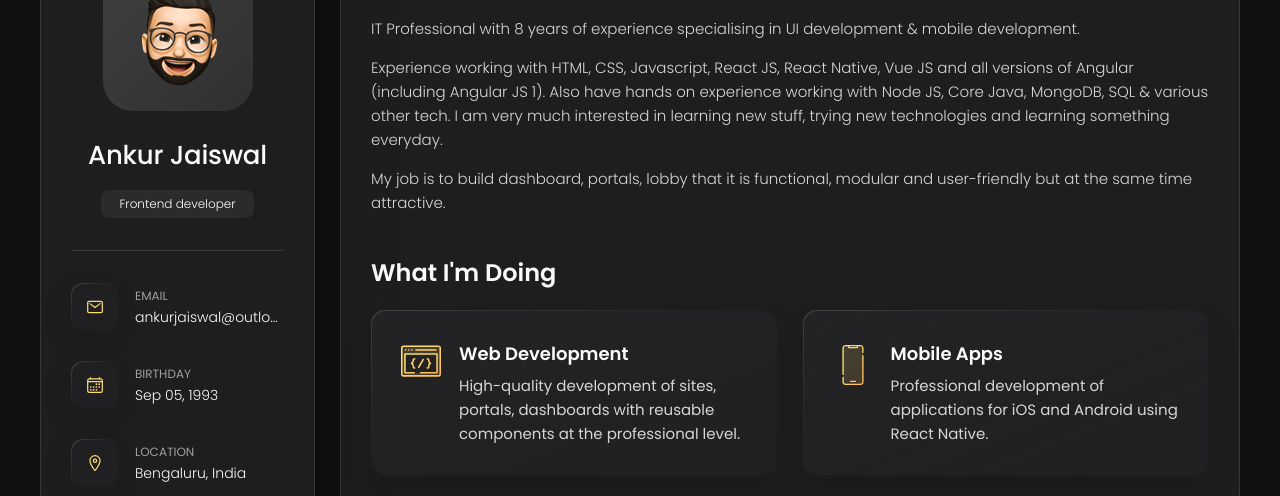
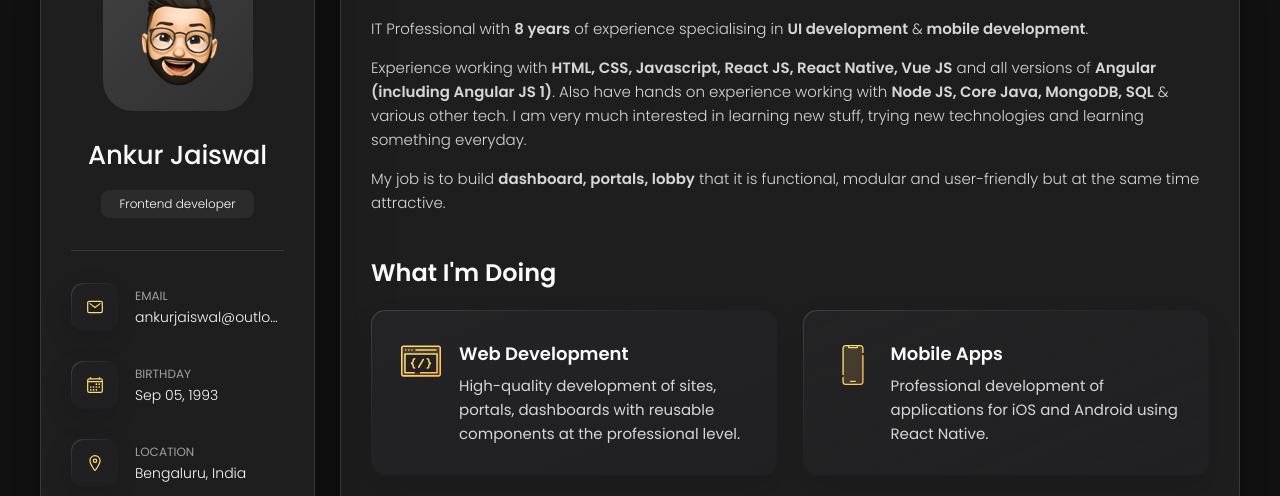
Before and after one commit to ankurjaiswal4/ankurjaiswal4.github.com, a plain HTML site: page index.html in a window 1280 px wide. Shown: the part 157-653 px from the top of the page. Drawn offline with nearby package versions, Linux system fonts and the light colour scheme.

Commit message:
updated strong tag

```diff
--- a/index.html
+++ b/index.html
@@ -162,20 +162,20 @@
 
           <section class="about-text">
             <p>
-              IT Professional with 8 years of experience specialising in UI
-              development & mobile development.
+              IT Professional with <strong>8 years</strong> of experience specialising in <strong>UI
+              development</strong> &<strong> mobile development</strong>.
             </p>
             <p>
-              Experience working with HTML, CSS, Javascript, React JS, React
-              Native, Vue JS and all versions of Angular (including Angular JS
-              1). Also have hands on experience working with Node JS, Core Java,
-              MongoDB, SQL & various other tech. I am very much interested in
+              Experience working with <strong>HTML, CSS, Javascript, React JS, React
+              Native, Vue JS</strong> and all versions of <strong>Angular (including Angular JS
+              1)</strong>. Also have hands on experience working with <strong>Node JS, Core Java,
+              MongoDB, SQL</strong> & various other tech. I am very much interested in
               learning new stuff, trying new technologies and learning something
               everyday.
             </p>
 
             <p>
-              My job is to build dashboard, portals, lobby that it is
+              My job is to build <strong>dashboard, portals, lobby</strong> that it is
               functional, modular and user-friendly but at the same time
               attractive.
             </p>
```
